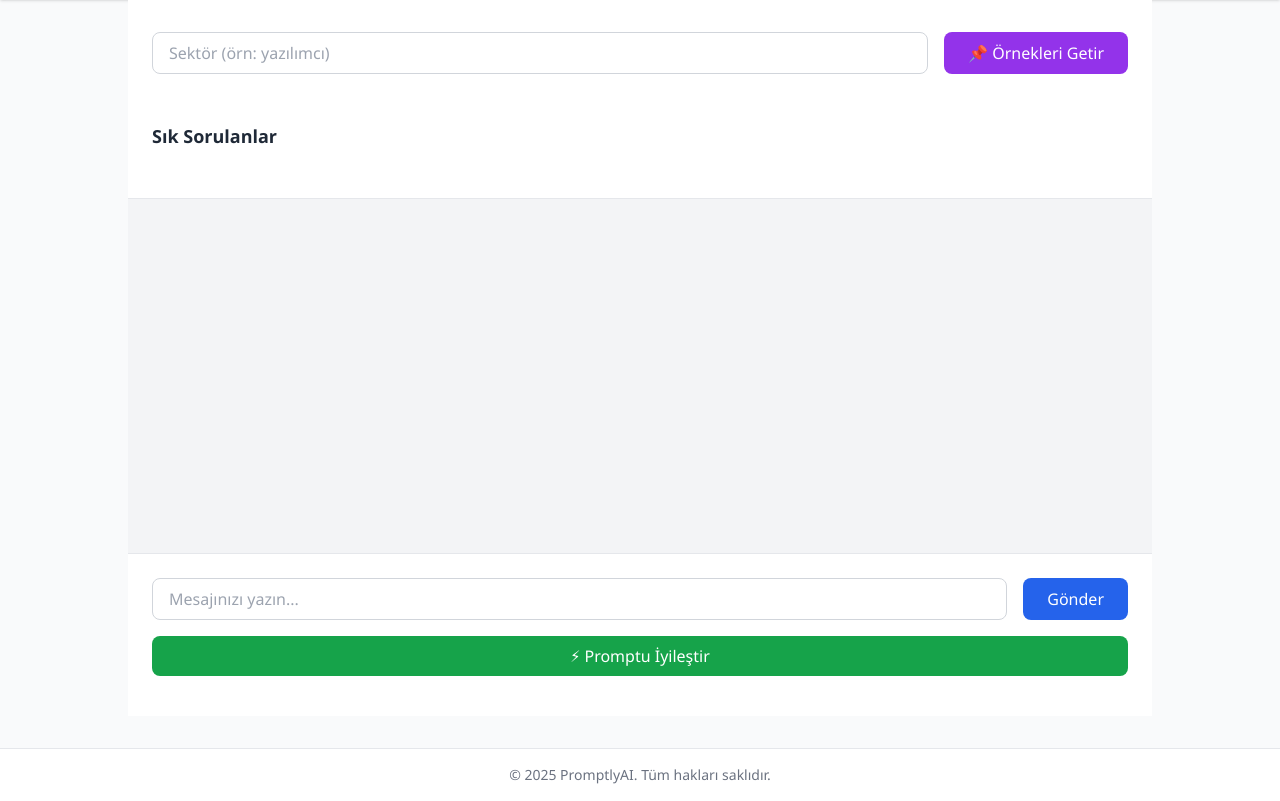
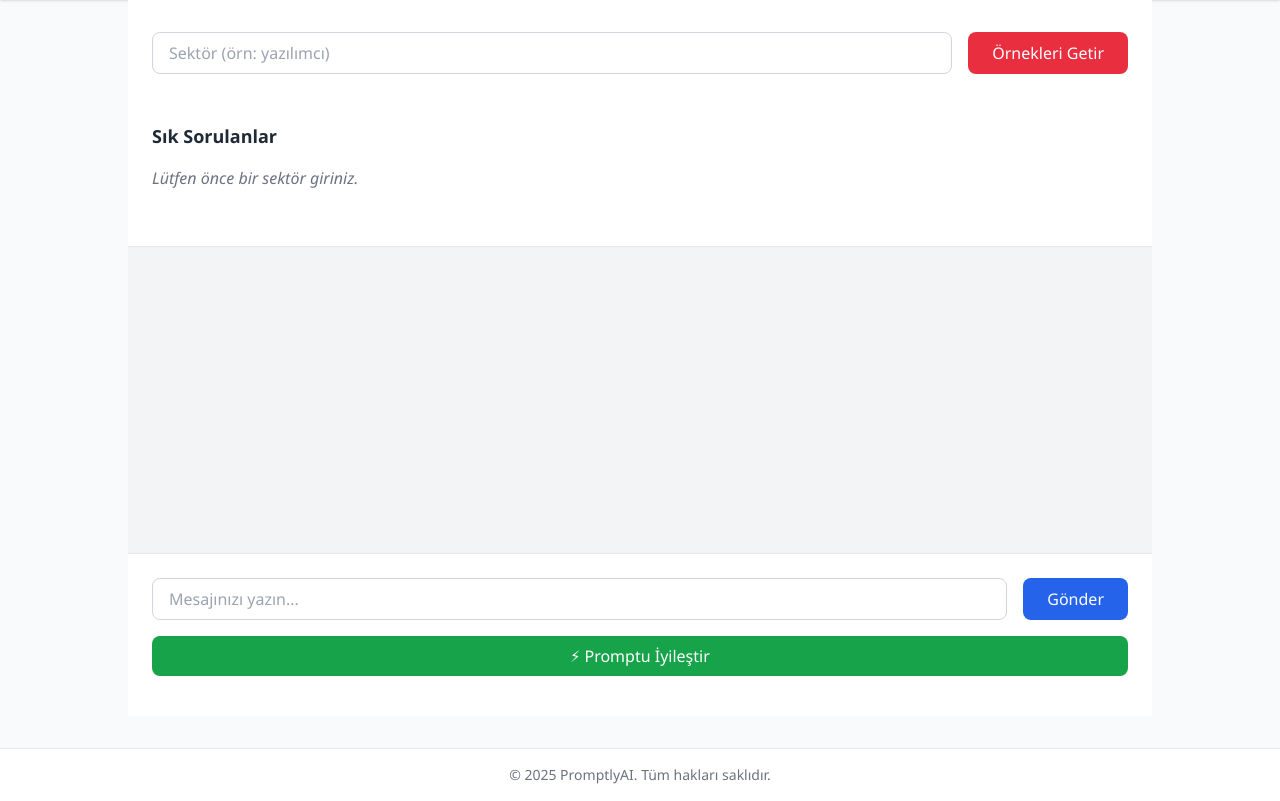
Before and after one commit to qwthree8/GROUP5-Promtly, a FastAPI app: template templates/chat.html in a window 1280 px wide. Shown: the part 236-1037 px from the top of the page. Run offline with FastAPI, Linux system fonts and the light colour scheme; the template is opened without the code that fills it, so the values that code supplies are empty; some libraries are stand-ins or nearby versions.

Commit message:
Asli-duzenleme2

```diff
--- a/main.py
+++ b/main.py
@@ -24,11 +24,10 @@ def _ask(prompt: str) -> str:
         return f"[HATA]: {e}"
 
 def prompt_onerileri(topic: str) -> list[str]:
-    # Ask for exactly 6 simple questions
     p = (
-        f"“{topic}” hakkında, sırf kısa sorular olarak, "
-        "numaralandırmadan ve maddelemeden, tam **6 soru** üret. "
-        "Her soru en fazla 15 kelime olsun."
+        f"“{topic}” mesleğini icra eden deneyimli bir profesyonele, "
+        "gerçek hayatta işe yarayacak, pratik ve doğrudan yanıtlar alabileceği "
+        "**6 tane o mesleği icra eden bir kişinin yapay zekaya sorabileceği bilgi alabileceği örnek promptlar** yaz.**ancak yazdığın örnek promptlarda * karakteri parantez içi ifadeler ve tırnak**("")** işaretleri olmasın."
     )
     out = _ask(p).split("\n")
     qs = [s.strip(" -•1234567890.") for s in out if s.strip()][:6]
@@ -37,10 +36,9 @@ def prompt_onerileri(topic: str) -> list[str]:
     return qs
 
 def sektor_sik_sorular(sektor: str) -> list[str]:
-    # Ask only for 4 short topic titles
     p = (
         f"“{sektor}” sektöründe en sık sorulan sadece **4 başlık** yaz. "
-        "Başlıklar 3–5 kelime arasında olsun, maddeleme veya numaralama yok."
+        "Her başlık 3–5 kelime arasında, maddeleme veya numaralandırma olmadan."
     )
     out = _ask(p).split("\n")
     ks = [s.strip(" -•1234567890.") for s in out if s.strip()][:4]
@@ -49,15 +47,18 @@ def sektor_sik_sorular(sektor: str) -> list[str]:
     return ks
 
 def cevaptan_yeni_oneri(cevap: str) -> list[str]:
+    # Modelin cevabına dair 6 yönlendirici soru üret
     p = (
-        f"Yukarıdaki cevaba dayanarak, sırf kısa sorular olarak **5 yeni** "
+        f"Yukarıdaki cevaba dayanarak, sırf kısa sorular olarak **6 yeni** "
         "yönlendirici soru üret. Her soru 10 kelimeyi geçmesin."
     )
     out = _ask(p).split("\n")
-    qs = [s.strip(" -•1234567890.") for s in out if s.strip()][:5]
-    if not qs:
-        qs = ["Devam önerisi yok"]
-    return qs
+    # Sadece "?" ile biten gerçek soru cümlelerini alıyoruz
+    qs = [s.strip(" -•1234567890.") for s in out if s.strip().endswith("?")]
+    # Gerekirse eksikleri tamamla
+    if len(qs) < 6:
+        qs += ["Devam önerisi yok?"] * (6 - len(qs))
+    return qs[:6]
 
 def improve_prompt_text(text: str) -> str:
     return _ask(f"Bu promptu daha net, kısa ve etkili hale getir:\n\n{text}")
@@ -129,11 +130,12 @@ def chat_page(request: Request):
         return RedirectResponse("/login", status_code=303)
     user = decode_token(token)["sub"]
     history = get_chat_history(user)
+    # İlk açılışta kesinlikle boş listeler gönderiyoruz
     return templates.TemplateResponse("chat.html", {
         "request": request,
         "history": history,
-        "initialTopics": sektor_sik_sorular(""),  # will show 4 placeholder topics
-        "initialQuestions": []                     # no prompts yet
+        "initialTopics": [],  # sektör girilene kadar gizli kalacak
+        "initialQuestions": []  # henüz öneri yok
     })
 
 @app.get("/sektor-ornekleri")
@@ -155,23 +157,21 @@ async def chat_api(request: Request):
     msg = data.get("message", "")
     resp = _ask(msg)
 
-    # 1) Sohbet geçmişine kaydet
+    # sohbet kaydet
     token = request.session.get("token")
     if token and decode_token(token):
         save_chat(decode_token(token)["sub"], msg, resp)
 
-    # 2) Yeni yönlendirici sorular
+    # yeni öneriler, puan, öneri
     yeni_oneriler = cevaptan_yeni_oneri(resp)
-
-    # 3) Prompt değerlendirme
     puan, oneri = evaluate_prompt(msg)
 
     return JSONResponse({
-        "message": msg,
-        "response": resp,
+        "message":       msg,
+        "response":      resp,
         "yeni_oneriler": yeni_oneriler,
-        "score": puan,
-        "suggestion": oneri
+        "score":         puan,
+        "suggestion":    oneri
     })
 
 @app.post("/prompt-iyilestir")
--- a/static/styles.css
+++ b/static/styles.css
@@ -1,4 +1,19 @@
-/* static/styles.css */
+
+:root {
+  --topic-color-1: #E94136FF;
+  --topic-hover-1: #e94136;
+  --topic-color-2: #FAB805FF;
+  --topic-hover-2: #fab805;
+  --topic-color-3: #4383EEFF;
+  --topic-hover-3: #4383ee;
+  --topic-color-4: #35a450;
+  --topic-hover-4: #35a450;
+}
+
+
+.topic-btn-common {
+  @apply block w-full px-4 py-3 rounded-lg text-left font-medium transition;
+}
 
 body {
   font-family: 'Segoe UI', Tahoma, Geneva, Verdana, sans-serif;
@@ -47,3 +62,36 @@ button:active {
 .navbar-title:hover {
   opacity: 0.8;
 }
+.btn-primary {
+  background-color: #e82e3f;
+  color: #FFFFFF;
+  padding: 0.5rem 1.5rem;
+  border-radius: 0.5rem;
+  transition: background-color 0.2s ease-in-out;
+  border: none;
+  cursor: pointer;
+}
+
+.btn-primary:hover {
+  background-color: #17314a;
+  color: #ffffff;
+}
+.topic-btn {
+  display: block;
+  width: 100%;
+  padding: 0.75rem 1rem;
+  border-radius: 0.5rem;
+  text-align: left;
+  font-weight: 500;
+  transition: background-color 0.2s ease;
+}
+
+.topic-btn {
+  display: block;
+  width: 100%;
+  padding: 0.75rem 1rem;      /* px-4 py-3 eşdeğeri */
+  border-radius: 0.5rem;      /* rounded-lg */
+  text-align: left;
+  font-weight: 500;           /* font-medium */
+  transition: background-color 0.2s ease;
+}
--- a/templates/chat.html
+++ b/templates/chat.html
@@ -1,4 +1,3 @@
-{# templates/chat.html #}
 {% extends "base.html" %}
 {% block title %}Sohbet | PromptlyAI{% endblock %}
 
@@ -9,7 +8,7 @@
     <h2 class="text-3xl font-extrabold text-center">Yapay Zekâ Asistanı</h2>
   </header>
 
-  <!-- Sektör ve Örnek Soru / Konu Başlıkları -->
+  <!-- Sektör & Örnek Soru / Konu Başlıkları -->
   <section class="bg-white border-b px-6 py-8 max-w-5xl mx-auto w-full">
     <form id="sektor-form" class="flex flex-col sm:flex-row gap-4 mb-6">
       <input
@@ -18,42 +17,42 @@
         placeholder="Sektör (örn: yazılımcı)"
         class="flex-1 border border-gray-300 px-4 py-2 rounded-lg focus:ring-purple-500 focus:border-purple-500"
       />
-      <button
-        type="submit"
-        class="bg-purple-600 hover:bg-purple-700 text-white px-6 py-2 rounded-lg"
-      >
-        📌 Örnekleri Getir
-      </button>
+      <button type="submit" class="btn-primary">Örnekleri Getir</button>
     </form>
 
-    <!-- 6 Örnek Prompt Butonları -->
-    <div id="soru-butons" class="grid grid-cols-1 sm:grid-cols-3 gap-4 mb-6">
-      {% for q in initialQuestions %}
-        <button
-          class="w-full bg-gray-200 hover:bg-gray-300 px-4 py-3 rounded-lg whitespace-normal text-sm text-left"
-          onclick="selectQuestion('{{ q }}')"
-        >{{ q }}</button>
-      {% endfor %}
-    </div>
+    <!-- Örnek Soru Butonları (6 adet) -->
+    <div id="soru-butons" class="grid grid-cols-1 sm:grid-cols-3 gap-4 mb-6"></div>
 
-    <!-- Sık Sorulanlar Başlığı -->
+    <!-- Sık Sorulanlar -->
     <p class="text-lg font-semibold mb-4">Sık Sorulanlar</p>
-    <div id="konu-listesi" class="grid grid-cols-1 sm:grid-cols-2 gap-4">
+    <div id="konu-listesi" class="grid grid-cols-1 sm:grid-cols-2 gap-4 mb-6">
+      {% if initialTopics %}
+        {% set colors = [
+          'bg-[var(--topic-color-1)] hover:bg-[var(--topic-hover-1)]',
+          'bg-[var(--topic-color-2)] hover:bg-[var(--topic-hover-2)]',
+          'bg-[var(--topic-color-3)] hover:bg-[var(--topic-hover-3)]',
+          'bg-[var(--topic-color-4)] hover:bg-[var(--topic-hover-4)]'
+        ] %}
         {% for kt in initialTopics %}
         <button
-          class="w-full bg-yellow-100 hover:bg-yellow-200 px-4 py-3 rounded-lg text-left font-medium"
-          onclick="loadTopic('{{ kt }}')"
-        >{{ kt }}</button>
+          type="button"
+          data-color-index="{{ loop.index0 }}"
+          onclick="loadTopic('{{ kt }}', {{ loop.index0 }})"
+          class="w-full px-4 py-3 rounded-lg text-left font-bold text-white transition {{ colors[loop.index0] }}"
+        >
+          {{ kt }}
+        </button>
         {% endfor %}
+      {% else %}
+        <p class="col-span-full text-gray-500 italic">Lütfen önce bir sektör giriniz.</p>
+      {% endif %}
     </div>
   </section>
 
-  <!-- Sohbet Kutusu (scrollable) -->
-  <section
-    id="chat-box"
+  <!-- Sohbet Geçmişi -->
+  <section id="chat-box"
            class="flex-1 overflow-y-auto bg-gray-100 px-6 py-8 space-y-4 max-w-5xl mx-auto w-full"
-    style="max-height: 60vh;"
-  >
+           style="max-height: 60vh;">
     {% for msg, res in history %}
     <div>
       <div class="bg-blue-100 p-3 rounded-lg"><strong>Sen:</strong> {{ msg }}</div>
@@ -62,7 +61,7 @@
     {% endfor %}
   </section>
 
-  <!-- Yeni Mesaj & Puanlama -->
+  <!-- Yeni Mesaj & Prompt İyileştir -->
   <section class="bg-white border-t px-6 py-6 max-w-5xl mx-auto w-full space-y-4">
     <form id="chat-form" class="flex flex-col sm:flex-row gap-4">
       <input
@@ -72,21 +71,15 @@
         placeholder="Mesajınızı yazın..."
         class="flex-1 border border-gray-300 px-4 py-2 rounded-lg focus:ring-blue-500 focus:border-blue-500"
       />
-      <button
-        type="submit"
-        class="bg-blue-600 hover:bg-blue-700 text-white px-6 py-2 rounded-lg"
-      >Gönder</button>
+      <button type="submit" class="bg-blue-600 hover:bg-blue-700 text-white px-6 py-2 rounded-lg transition">Gönder</button>
     </form>
 
-    <button
-      id="btn-improve"
-      class="w-full bg-green-600 hover:bg-green-700 text-white py-2 rounded-lg"
-    >⚡ Promptu İyileştir</button>
+    <button id="btn-improve"
+            class="w-full bg-green-600 hover:bg-green-700 text-white py-2 rounded-lg transition">
+      ⚡ Promptu İyileştir
+    </button>
 
-    <!-- Prompt Puanlama ve Öneri -->
     <div id="puanlama-sonucu" class="text-gray-800 text-sm"></div>
-
-    <!-- Yeni Yönlendirici Sorular -->
     <div id="yeni-oneriler" class="grid grid-cols-1 sm:grid-cols-3 gap-4"></div>
   </section>
 </div>
@@ -94,29 +87,41 @@
 <script>
   const chatBox = document.getElementById('chat-box');
   const msgInput = document.getElementById('message-input');
-  const puanDiv  = document.getElementById('puanlama-sonucu');
 
-  function scrollBottom() {
+  const topicColors = [
+    ['bg-[var(--topic-color-1)]','hover:bg-[var(--topic-hover-1)]'],
+    ['bg-[var(--topic-color-2)]','hover:bg-[var(--topic-hover-2)]'],
+    ['bg-[var(--topic-color-3)]','hover:bg-[var(--topic-hover-3)]'],
+    ['bg-[var(--topic-color-4)]','hover:bg-[var(--topic-hover-4)]']
+  ];
+
+  function scrollBottom(){
     chatBox.scrollTo({ top: chatBox.scrollHeight, behavior: 'smooth' });
   }
 
-  function selectQuestion(q) {
+  function selectQuestion(q){
     msgInput.value = q;
     msgInput.focus();
   }
 
-  async function loadTopic(topic) {
+  async function loadTopic(topic, colorIndex){
     const resp = await fetch(`/topic-ornekleri?topic=${encodeURIComponent(topic)}`);
     const { sorular } = await resp.json();
-    renderQuestions(sorular);
+    renderQuestions(sorular, colorIndex);
   }
 
-  function renderQuestions(list) {
+  function renderQuestions(list, colorIndex = null){
     const cont = document.getElementById('soru-butons');
     cont.innerHTML = '';
-    list.slice(0, 6).forEach(q => {
+    list.slice(0,6).forEach(q => {
       const btn = document.createElement('button');
-      btn.className = 'w-full bg-gray-200 hover:bg-gray-300 px-4 py-3 rounded-lg whitespace-normal text-sm text-left';
+      let base = 'w-full px-4 py-3 rounded-lg text-sm text-left transition font-bold text-white';
+      if (colorIndex !== null && topicColors[colorIndex]) {
+        base += ' ' + topicColors[colorIndex].join(' ');
+      } else {
+        base += ' bg-gray-200 hover:bg-gray-300 text-black font-normal';
+      }
+      btn.className = base;
       btn.textContent = q;
       btn.onclick = () => selectQuestion(q);
       cont.appendChild(btn);
@@ -129,14 +134,17 @@
     if (!sec) return;
     const r = await fetch(`/sektor-ornekleri?sektor=${encodeURIComponent(sec)}`);
     const { sorular, konular } = await r.json();
-    renderQuestions(sorular);
+    renderQuestions(sorular, null);
+
     const kdiv = document.getElementById('konu-listesi');
     kdiv.innerHTML = '';
-    konular.forEach(kt => {
+    konular.forEach((kt,i) => {
+      const [bg, hover] = topicColors[i] || topicColors[0];
       const btn = document.createElement('button');
-      btn.className = 'w-full bg-yellow-100 hover:bg-yellow-200 px-4 py-3 rounded-lg text-left font-medium';
+      btn.type = 'button';
+      btn.className = `w-full px-4 py-3 rounded-lg text-left font-bold text-white transition ${bg} ${hover}`;
       btn.textContent = kt;
-      btn.onclick = () => loadTopic(kt);
+      btn.onclick = () => loadTopic(kt, i);
       kdiv.appendChild(btn);
     });
   });
@@ -146,33 +154,18 @@
     const msg = msgInput.value.trim();
     if (!msg) return;
     const res = await fetch('/api/chat', {
-      method: 'POST',
-      headers: {'Content-Type':'application/json'},
+      method:'POST',
+      headers:{'Content-Type':'application/json'},
       body: JSON.stringify({message: msg})
     });
     const data = await res.json();
-
-    // Mesaj ve cevap ekle
     chatBox.insertAdjacentHTML('beforeend', `
       <div>
         <div class="bg-blue-100 p-3 rounded-lg"><strong>Sen:</strong> ${data.message}</div>
         <div class="bg-white p-3 rounded-lg shadow-sm mt-1"><strong>Bot:</strong> ${data.response}</div>
-      </div>
-    `);
-
-    // Puanlama ve öneri göster
-    puanDiv.innerHTML = `
-      <div class="bg-blue-50 border border-blue-200 p-3 rounded-lg mt-2">
-        <strong>Puan:</strong> ${data.score}/100<br>
-        <strong>Öneri:</strong> ${data.suggestion}
-      </div>
-    `;
-
-    // Yeni yönlendirici sorular
-    renderQuestions(data.yeni_oneriler);
-
-    // Kaydır
+      </div>`);
     scrollBottom();
+    renderQuestions(data.yeni_oneriler, null);
     msgInput.value = '';
     msgInput.focus();
   });
@@ -181,26 +174,18 @@
     const text = msgInput.value.trim();
     if (!text) return;
     const resp = await fetch('/prompt-iyilestir', {
-      method: 'POST',
-      headers: {'Content-Type':'application/x-www-form-urlencoded'},
-      body: new URLSearchParams({mesaj: text})
+      method:'POST',
+      headers:{'Content-Type':'application/x-www-form-urlencoded'},
+      body:new URLSearchParams({mesaj:text})
     });
     const j = await resp.json();
-
-    // Güncellenmiş prompt
     msgInput.value = j.yeni;
-
-    // Puanlama yenile
-    puanDiv.innerHTML = `
-      <div class="bg-blue-50 border border-blue-200 p-3 rounded-lg mt-2">
+    document.getElementById('puanlama-sonucu').innerHTML = `
+      <div class="bg-blue-50 border border-blue-200 p-3 rounded-lg">
         <strong>Puan:</strong> ${j.puan}/100<br>
         <strong>Öneri:</strong> ${j.oneri}
-      </div>
-    `;
-
-    // Yeni öneriler
-    renderQuestions(j.yeni_oneriler);
-
+      </div>`;
+    renderQuestions(j.yeni_oneriler, null);
     scrollBottom();
     msgInput.focus();
   });
```
Also changed, not shown: database.db. Lines whose indentation alone changed are shown as unchanged.
